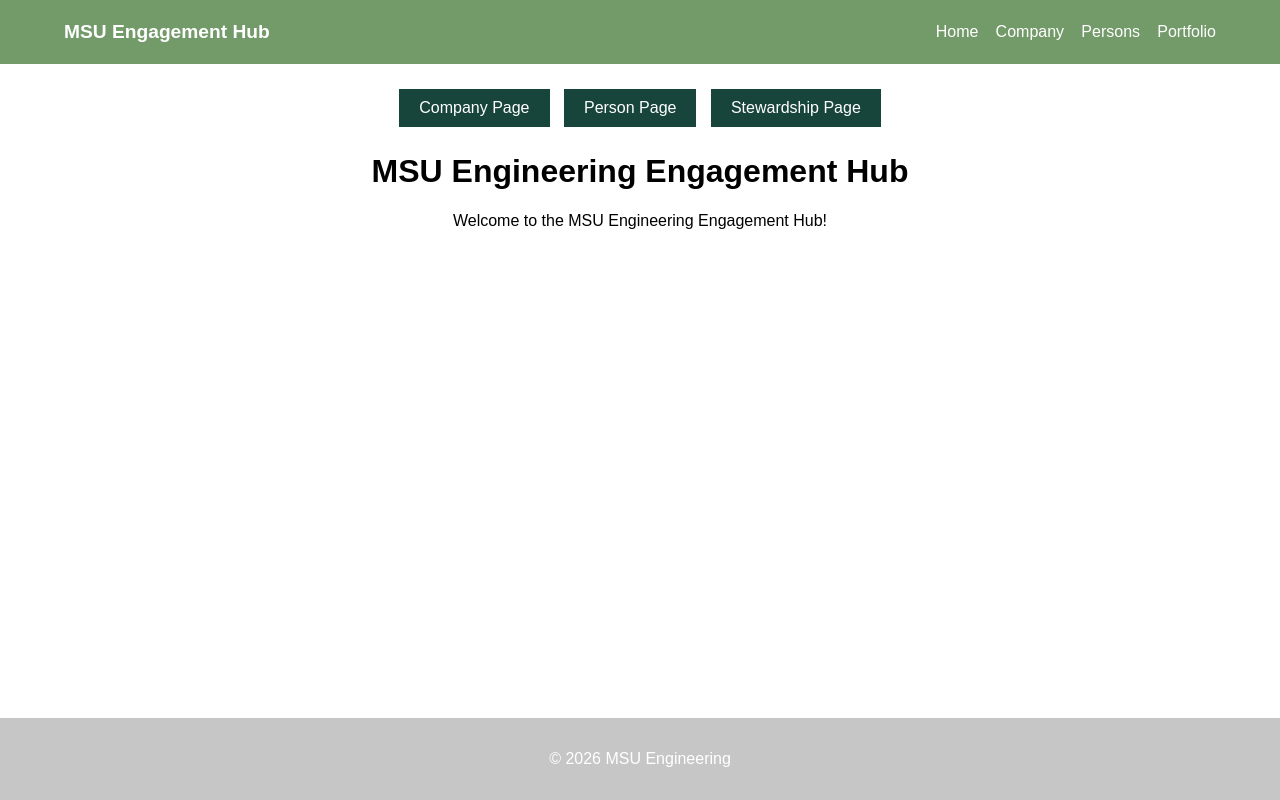
After one commit to sungodemk/msu-engineering-engagement-hub, a Flask app: template templates/Homepage.html in a window 1280 px wide. The commit adds this page. Run offline with Flask 3, Linux system fonts and the light colour scheme; the template is opened without the code that fills it, so the values that code supplies are empty.

Commit message:
Added layout template and docker implementation

```diff
--- /dev/null
+++ b/app.py
@@ -0,0 +1,31 @@
+import os
+from flask import Flask, request, jsonify, render_template, redirect, url_for, session, flash
+
+app = Flask(__name__)
+
+@app.route('/')
+def root():
+    return redirect('/home')
+
+@app.route('/home')
+def home():
+    return render_template('Homepage.html')
+
+@app.route('/company')
+def company():
+    return render_template('company_page.html')
+
+@app.route('/persons')
+def persons():
+    return render_template('Persons_page.html')
+
+@app.route('/portfolio')
+def portfolio():
+    return render_template('Portfolio_page.html')
+
+@app.route('/stewardship')
+def stewardship():
+    return render_template('Stewardship_queue_page.html')
+
+if __name__ == "__main__":
+    app.run(host="0.0.0.0", port=int(os.environ.get("PORT", 8080)), use_reloader=True)
--- /dev/null
+++ b/requirements.txt
@@ -0,0 +1,3 @@
+flask
+gunicorn
+Flask-Failsafe
--- /dev/null
+++ b/static/css/footer.css
@@ -0,0 +1,12 @@
+/* Sits at the bottom of all pages */
+footer {
+    background-color: #c5c6c5;
+    color: white;
+    text-align: center;
+    padding: 2.5vi 0;
+    margin-top: auto;
+}
+
+footer p {
+    margin: 0;
+}
--- /dev/null
+++ b/static/css/main.css
@@ -0,0 +1,12 @@
+/* Stretch the screen to max for footer purposes */
+html, body {
+    height: 100%;
+    margin: 0;
+}
+
+/* Global font setting */
+body {
+    font-family: Arial, Helvetica, sans-serif;
+    display: flex;
+    flex-direction: column;
+}
--- /dev/null
+++ b/static/css/navbar.css
@@ -0,0 +1,35 @@
+/* navigation bar */
+nav {
+    position: relative;
+    background-color: #739a69;
+    color: #FFFFFF;
+    /* Dimensions */
+    width: 100%;
+    height: 8vh;
+    min-height: 8vh;
+    /* alignment/sizing */
+    display: flex;
+    align-items: center;
+    justify-content: space-between;
+    padding: 0 5%;
+    box-sizing: border-box;
+}
+
+/* left side of navbar */
+.title {
+    font-size: 1.2em;
+    font-weight: bold;
+}
+
+/* right side of navbar */
+.nav_right a {
+    color: white;
+    text-decoration: none;
+    margin-left: 1vw;
+    opacity: 1;
+    transition: opacity 0.3s ease;
+}
+/* changes on hover */
+.nav_right a:hover {
+    opacity: 0.8;
+}
--- a/Homepage.html
+++ b/templates/Homepage.html
@@ -1,6 +1,6 @@
 <!--Emmanuel Koshy-->
-<!DOCTYPE html>
-<html>
+{% extends 'shared/layout.html' %}
+{% block maincontent %}
 <head>
 <title> MSU Engineering Hub</title>
 <style>
@@ -27,10 +27,12 @@
 </head>
 <body>
     <div class="nav">
-        <a href="company_page.html">Company Page</a>
-        <a href="Persons_page.html">Person Page</a>
+        <a href="/company">Company Page</a>
+        <a href="/persons">Person Page</a>
+        <a href="/stewardship">Stewardship Page</a>
     </div>
     <h1>MSU Engineering Engagement Hub </h1>
     <p>Welcome to the MSU Engineering Engagement Hub!</p>
 </body>
 </html>
+{% endblock %}
--- a/Persons_page.html
+++ b/templates/Persons_page.html
@@ -1,10 +1,10 @@
 <!--Emmanuel Koshy-->
-<!DOCTYPE html>
-<html>
+{% extends 'shared/layout.html' %}
+{% block maincontent %}
 <head>
 <title> MSU Engineering Hub</title>
 </head>
 <body>
 Person Page
 </body>
-</html>
+{% endblock %}
--- a/Portfolio_page.html
+++ b/templates/Portfolio_page.html
@@ -1,4 +1,6 @@
 <!--Aayush Jagtap-->
+{% extends 'shared/layout.html' %}
+{% block maincontent %}
 <!DOCTYPE html>
 <html>
 <head>
@@ -8,5 +10,5 @@
 Portfolio Page
 </body>
 </html>
-
+{%endblock%}
 <!-- Future Scope for this page: feature all companies, flags, and sector filters -->
--- a/Stewardship_queue_page.html
+++ b/templates/Stewardship_queue_page.html
@@ -1,6 +1,6 @@
 <!--Aayush Jagtap-->
-<!DOCTYPE html>
-<html>
+{% extends 'shared/layout.html' %}
+{% block maincontent %}
 <head>
 <title> MSU Engineering Hub</title>
 </head>
@@ -8,5 +8,5 @@
 Stewardship Queue Page
 </body>
 </html>
-
+{%endblock%}
 <!-- Future Scope for this page: this is pending entity resolution matches as well as accepts/rejects -->
--- /dev/null
+++ b/templates/shared/layout.html
@@ -0,0 +1,41 @@
+<!DOCTYPE html>
+<html lang="eng">
+<head>
+  <!-- Style Sheet Importing -->
+    <title>Home</title>
+    <link rel="stylesheet" href="{{ url_for('static', filename='css/footer.css') }}">
+    <link rel="stylesheet" href="{{ url_for('static', filename='css/main.css') }}">
+    <link rel="stylesheet" href="{{ url_for('static', filename='css/navbar.css') }}">
+    {% block extra_styles %}{% endblock %}
+</head>
+
+<header></header>
+
+<!-- The navigation bar -->
+<nav>
+    <div class="nav_left">
+        <span class="title">MSU Engagement Hub</span>
+    </div>
+    <!-- Navigation Links -->
+    <div class="nav_right" id="nav_links">
+        <a href="/">Home</a>
+        <a href="/company">Company</a>
+        <a href="/persons">Persons</a>
+        <a href="/portfolio">Portfolio</a>
+    </div>
+</nav>
+
+<!-- The main content  -->
+<main>
+    {% block maincontent %}{% endblock %}
+</main>
+
+<!-- The footer of the file -->
+<footer>
+    <p>&copy; 2026 MSU Engineering</p>
+</footer>
+
+{% block extra_scripts %}{% endblock %}
+
+
+</html>
```
Also changed, not shown: docker-compose.yml (added, +11 -0 lines), templates/company_page.html (added, +10 -0 lines), templates/shared/company_page.html (renamed from company_page.html), 1 other file.
